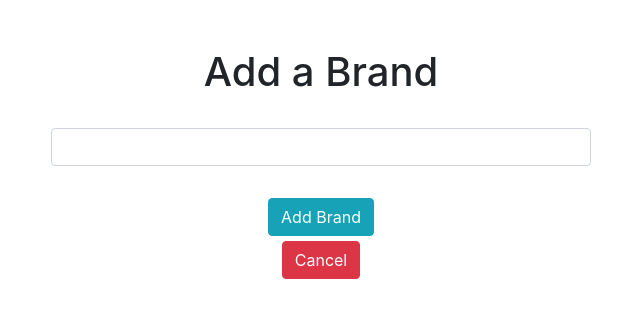
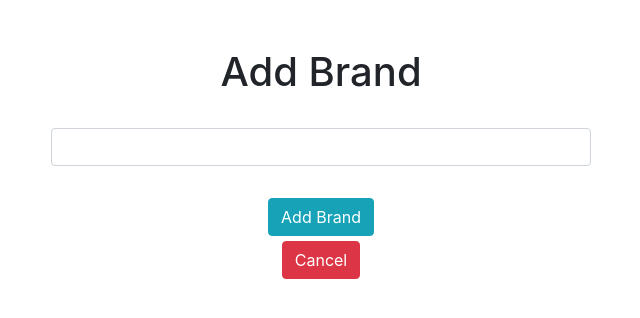
Before and after one commit to prime2911/liquor-store-ecommerce-website, a Flask app: page /add-brand in a window 1280 px wide. Shown: the top 318 px of the page, without its empty margins (319-959 px from the left). Run offline with Flask 2, Linux system fonts and the light colour scheme; the visitor is signed in with stand-in values (Sample User, id 1); some libraries are stand-ins or nearby versions.

Commit message:
Update add-brand.html

```diff
--- a/shop/templates/products/add-brand.html
+++ b/shop/templates/products/add-brand.html
@@ -7,7 +7,7 @@
         <div class="col-md-3"></div>
         <div class="col-md-6">
             {% include "_messages.html" %}
-            <div class="text-center h1 mt-5">Add a Brand</div>
+            <div class="text-center h1 mt-5">Add Brand</div>
             <br>
             <div class="text-center">
                 <form action="" method="POST">
@@ -15,7 +15,7 @@
                     <br>
                     <input type="submit" value="Add Brand" class="btn btn-info mt-2">
                 </form>
-                <a href="{{url_for('brands')}}" class="btn btn-danger" style="margin-top: 5px;">Cancel</a>
+                <a href="{{ url_for('brands') }}" class="btn btn-danger" style="margin-top: 5px;">Cancel</a>
             </div>
         </div>
         <div class="col-md-3"></div>
```
